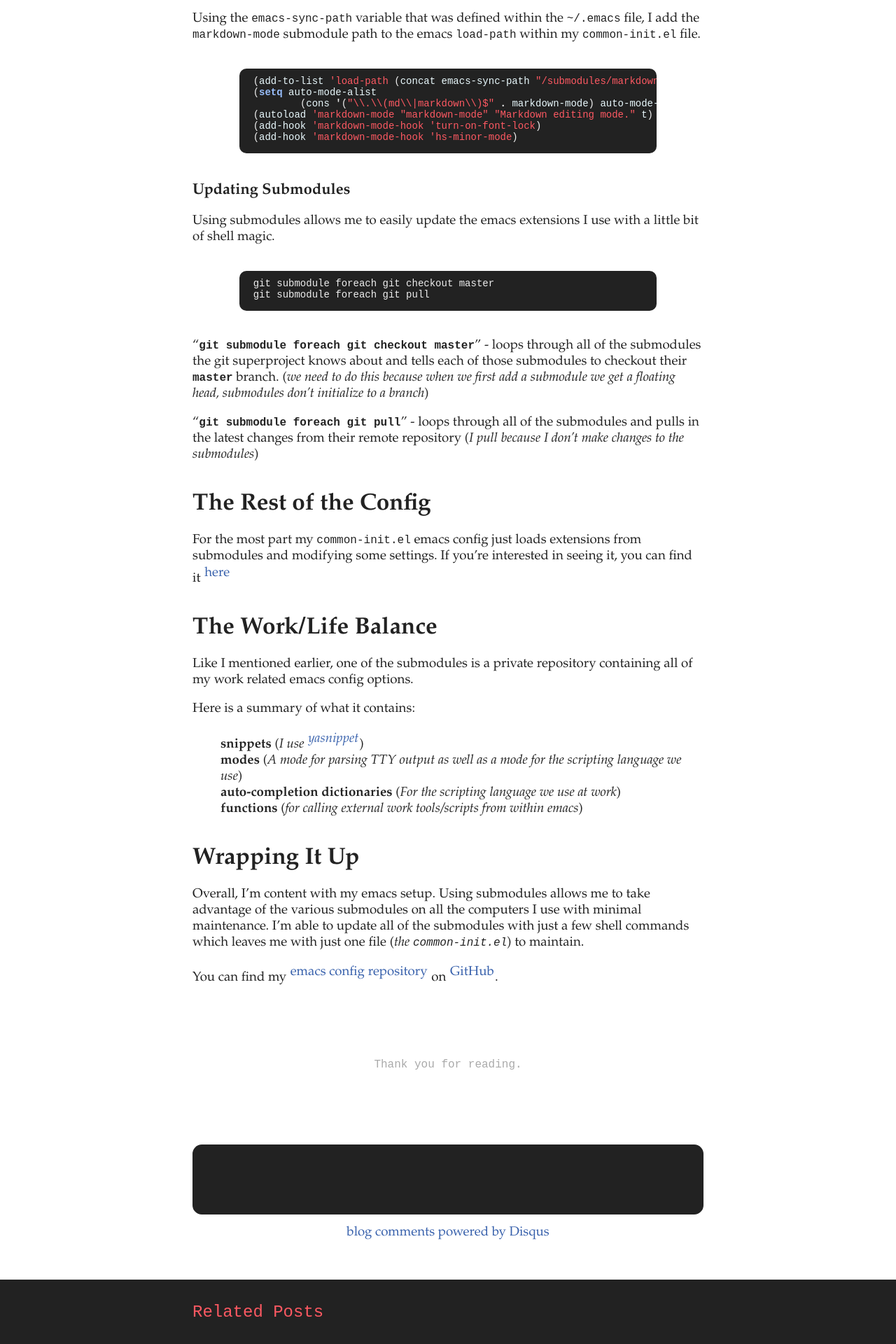
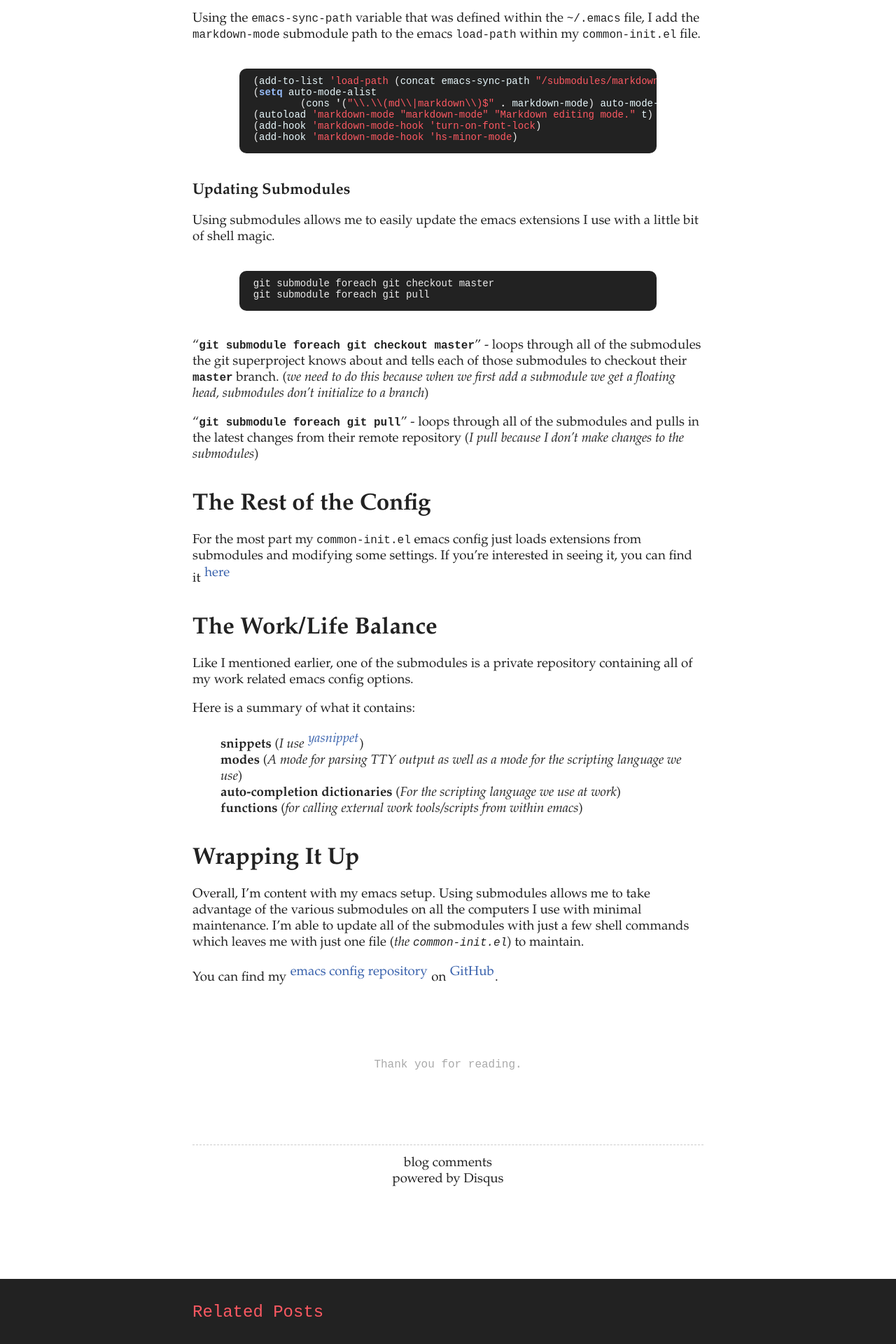
Before and after one commit to filsinger/filsinger.github.com, a Jekyll site: the page built from _posts/2011-12-29-emacs-git-business-and-pleasure.md, in a window 1280 px wide. Shown: the part 2411-4331 px from the top of the page at 70% size. Built offline with Jekyll 4.4.1, drawn with Linux system fonts in a browser that asks for light colours; Markdown is read by kramdown in place of the engine named in the settings; comment, search, counter and statistics services are not loaded.

Commit message:
updated post layout

```diff
--- a/_layouts/post.html
+++ b/_layouts/post.html
@@ -45,11 +45,7 @@
 	<div id="disqus_thread"></div>
 	<script type="text/javascript">
 	  /* * * CONFIGURATION VARIABLES: EDIT BEFORE PASTING INTO YOUR WEBPAGE * * */
-	  var disqus_shortname = 'test.filsinger.me'; // required: replace example with your forum shortname
-//	  var disqus_identifier = '{{% page.id %}}';
-//	  var disqus_url = 'http://filsinger.me/{{% page.url %}}';
-//	  var disqus_title = '{{% page.title %}}';
-	  //var disqus_developer = 1;
+	  var disqus_shortname = 'filsingerme'; // required: replace example with your forum shortname
 
 	  /* * * DON'T EDIT BELOW THIS LINE * * */
 	  (function() {
--- a/css/screen.css
+++ b/css/screen.css
@@ -83,14 +83,15 @@ article {
 
 #comments {
 	margin-top: 100px;
-
+	border-top: dashed 1px rgba(0,0,0,0.2);
 }
 
-#disqus_thread {
-	min-height: 100px;
-	background-color: #222;
-	border-radius: 10pt;
-	overflow: hidden;
+.dsq-subscribe-rss,
+.dsq-subscribe-email {
+	display: none;
+}
+.dsq-trackback-url{
+//	display: none;
 }
 
 a.dsq-brlink {
@@ -99,6 +100,14 @@ a.dsq-brlink {
 	display: block;
 	margin-left: auto;
 	margin-right: auto;
+	color: #222;
+	width: 200px;
+}
+
+a.dsq-brlink:hover
+{
+	border-color: rgba(0,0,0,0);
+	background: none;
 }
 
 article header
```
